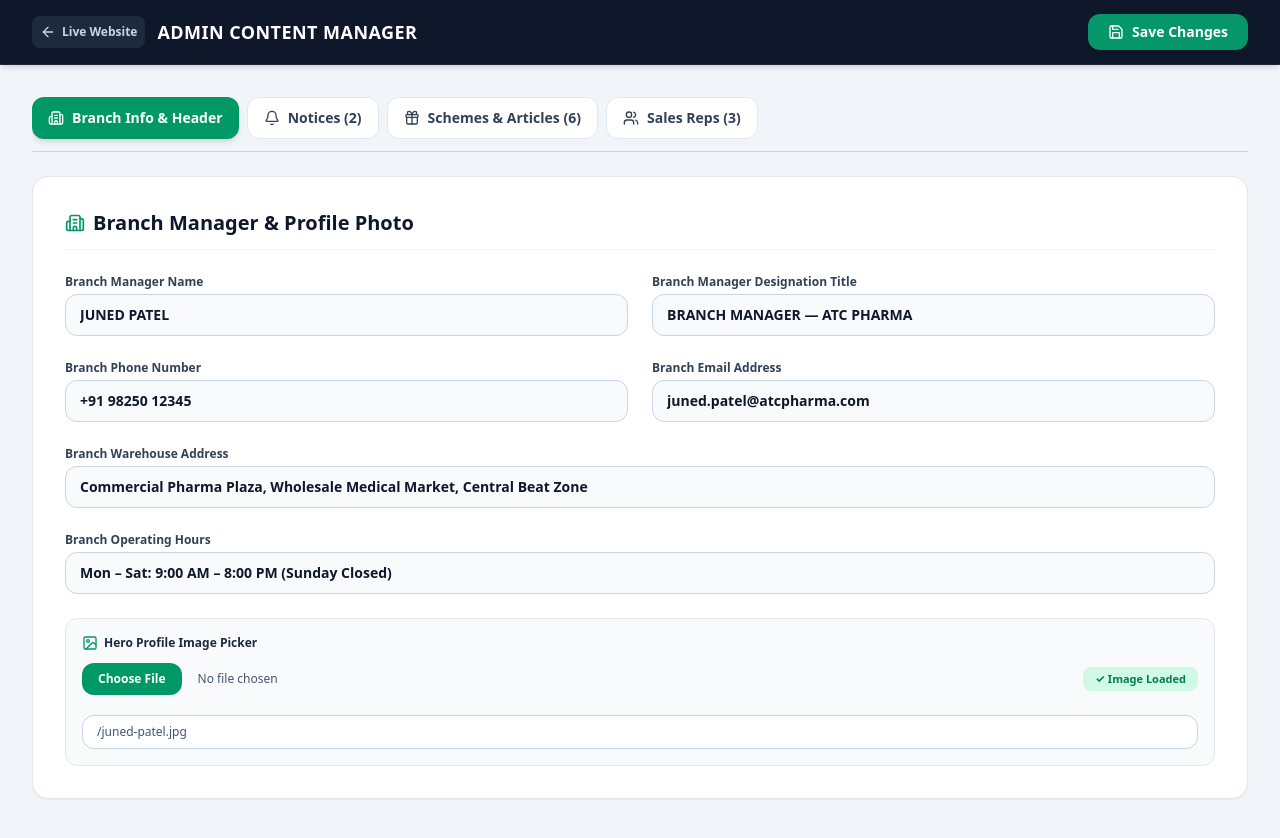
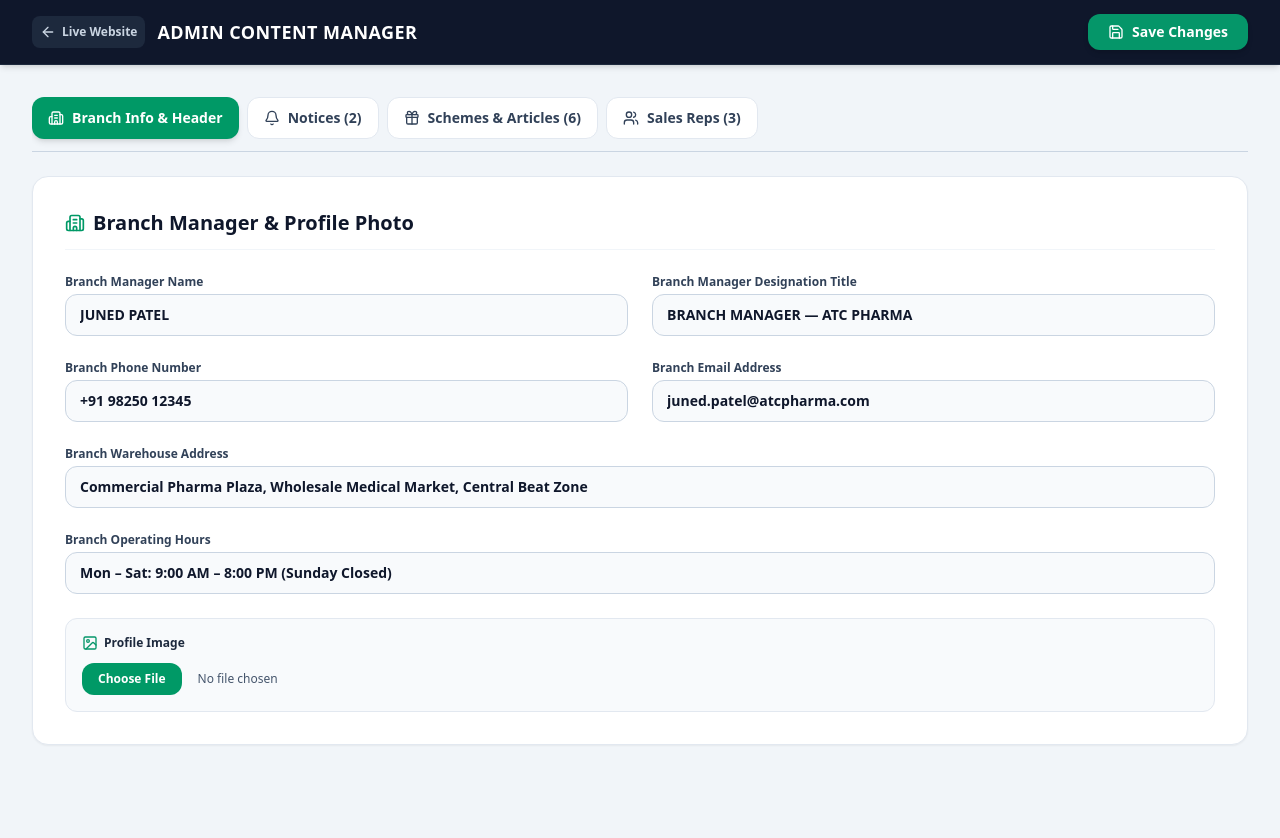
Before and after one commit to junedpharma/portfolio, a Next.js app: page /admin in a window 1280 px wide. Shown: the top 838 px of the page. Built offline with nearby package versions, Linux system fonts and the light colour scheme.

Commit message:
Render clickable top-right PDF icon on notice cards to open PDF directly

```diff
--- a/src/app/admin/page.tsx
+++ b/src/app/admin/page.tsx
@@ -254,7 +254,7 @@ export default function AdminPage() {
         {/* Hero Image File Picker */}
         <div className="sm:col-span-2 p-4 rounded-xl bg-slate-50 border border-slate-200 space-y-3">
           <label className="block text-xs font-extrabold text-slate-800 flex items-center gap-1.5">
-            <ImageIcon className="w-4 h-4 text-[#059669]" /> Hero Profile Image Picker
+            <ImageIcon className="w-4 h-4 text-[#059669]" />Profile Image
           </label>
           <div className="flex flex-col sm:flex-row items-stretch sm:items-center gap-3">
             <input
@@ -263,19 +263,7 @@ export default function AdminPage() {
               onChange={handleHeroImageUpload}
               className="block w-full text-xs text-slate-600 file:mr-4 file:py-2 file:px-4 file:rounded-xl file:border-0 file:text-xs file:font-bold file:bg-emerald-600 file:text-white hover:file:bg-emerald-700 cursor-pointer"
             />
-            {formData.branchInfo.heroImage && (
-              <span className="text-[11px] font-bold text-emerald-700 bg-emerald-100 px-3 py-1 rounded-lg shrink-0 text-center">
-                ✓ Image Loaded
-              </span>
-            )}
           </div>
-          <input
-            type="text"
-            value={formData.branchInfo.heroImage}
-            onChange={(e) => handleBranchChange('heroImage', e.target.value)}
-            placeholder="Or enter image URL path (/juned-patel.jpg)"
-            className="w-full bg-white border border-slate-300 rounded-xl px-3.5 py-2 text-xs font-medium text-slate-600 mt-2"
-          />
         </div>
       </div>
     </div>
@@ -342,7 +330,7 @@ export default function AdminPage() {
             {/* Notice PDF File Upload */}
             <div className="p-3.5 rounded-xl bg-slate-50 border border-slate-200 space-y-2">
               <label className="block text-xs font-extrabold text-slate-800 flex items-center gap-1.5">
-                <FileText className="w-4 h-4 text-rose-600" /> Notice PDF Attachment
+                <FileText className="w-4 h-4 text-rose-600" /> PDF Attachment
               </label>
               <input
                 type="file"
@@ -584,41 +572,37 @@ export default function AdminPage() {
         <div className="hidden sm:flex overflow-x-auto gap-2 border-b border-slate-300 pb-3 mb-6 scrollbar-none">
           <button
             onClick={() => setActiveTab('branch')}
-            className={`whitespace-nowrap px-4 py-2.5 rounded-xl font-bold text-sm flex items-center gap-2 transition-all cursor-pointer ${
-              activeTab === 'branch'
+            className={`whitespace-nowrap px-4 py-2.5 rounded-xl font-bold text-sm flex items-center gap-2 transition-all cursor-pointer ${activeTab === 'branch'
                 ? 'bg-emerald-600 text-white shadow-md'
                 : 'bg-white text-slate-700 hover:bg-slate-200 border border-slate-200'
-            }`}
+              }`}
           >
             <Building2 className="w-4 h-4" /> Branch Info & Header
           </button>
           <button
             onClick={() => setActiveTab('notices')}
-            className={`whitespace-nowrap px-4 py-2.5 rounded-xl font-bold text-sm flex items-center gap-2 transition-all cursor-pointer ${
-              activeTab === 'notices'
+            className={`whitespace-nowrap px-4 py-2.5 rounded-xl font-bold text-sm flex items-center gap-2 transition-all cursor-pointer ${activeTab === 'notices'
                 ? 'bg-emerald-600 text-white shadow-md'
                 : 'bg-white text-slate-700 hover:bg-slate-200 border border-slate-200'
-            }`}
+              }`}
           >
             <Bell className="w-4 h-4" /> Notices ({formData.notices.length})
           </button>
           <button
             onClick={() => setActiveTab('schemes')}
-            className={`whitespace-nowrap px-4 py-2.5 rounded-xl font-bold text-sm flex items-center gap-2 transition-all cursor-pointer ${
-              activeTab === 'schemes'
+            className={`whitespace-nowrap px-4 py-2.5 rounded-xl font-bold text-sm flex items-center gap-2 transition-all cursor-pointer ${activeTab === 'schemes'
                 ? 'bg-emerald-600 text-white shadow-md'
                 : 'bg-white text-slate-700 hover:bg-slate-200 border border-slate-200'
-            }`}
+              }`}
           >
             <Gift className="w-4 h-4" /> Schemes & Articles ({formData.schemes.length})
           </button>
           <button
             onClick={() => setActiveTab('sales')}
-            className={`whitespace-nowrap px-4 py-2.5 rounded-xl font-bold text-sm flex items-center gap-2 transition-all cursor-pointer ${
-              activeTab === 'sales'
+            className={`whitespace-nowrap px-4 py-2.5 rounded-xl font-bold text-sm flex items-center gap-2 transition-all cursor-pointer ${activeTab === 'sales'
                 ? 'bg-emerald-600 text-white shadow-md'
                 : 'bg-white text-slate-700 hover:bg-slate-200 border border-slate-200'
-            }`}
+              }`}
           >
             <Users className="w-4 h-4" /> Sales Reps ({formData.salesTeam.length})
           </button>
--- a/src/components/NoticesSection.tsx
+++ b/src/components/NoticesSection.tsx
@@ -1,7 +1,7 @@
 'use client';
 
 import React from 'react';
-import { PackageCheck, AlertTriangle, Sparkles, FileText, Download } from 'lucide-react';
+import { PackageCheck, AlertTriangle, Sparkles, FileText } from 'lucide-react';
 import { ScrollReveal } from '@/components/ScrollReveal';
 import { useContent } from '@/context/ContentContext';
 
@@ -29,7 +29,7 @@ export const NoticesSection: React.FC = () => {
               }`}
             >
               <div className="space-y-4">
-                <div className="flex items-center justify-between flex-wrap gap-2">
+                <div className="flex items-center justify-between gap-2">
                   <span
                     className={`px-4 py-1.5 rounded-full text-xs font-black uppercase tracking-wider text-white shadow-xs flex items-center gap-2 ${
                       notice.type === 'holiday' ? 'bg-amber-500' : 'bg-teal-600'
@@ -43,11 +43,18 @@ export const NoticesSection: React.FC = () => {
                     {notice.badgeText}
                   </span>
 
-                  {/* Red PDF Icon Badge if PDF Attached */}
+                  {/* Top Right Clickable PDF Icon Button */}
                   {notice.pdfUrl && (
-                    <span className="px-3 py-1 rounded-full text-xs font-black bg-rose-600 text-white flex items-center gap-1.5 shadow-xs">
-                      <FileText className="w-3.5 h-3.5" /> PDF ATTACHED
-                    </span>
+                    <a
+                      href={notice.pdfUrl}
+                      target="_blank"
+                      rel="noopener noreferrer"
+                      title={notice.pdfName ? `Open ${notice.pdfName}` : "Open PDF Attachment"}
+                      className="p-2 rounded-xl bg-rose-600 hover:bg-rose-700 text-white shadow-md hover:scale-110 transition-all flex items-center gap-1.5 text-xs font-bold cursor-pointer"
+                    >
+                      <FileText className="w-4 h-4" />
+                      <span className="hidden sm:inline">PDF</span>
+                    </a>
                   )}
                 </div>
 
@@ -59,23 +66,6 @@ export const NoticesSection: React.FC = () => {
                 <p className="text-sm sm:text-base text-slate-800 leading-relaxed font-semibold">
                   {notice.description}
                 </p>
-
-                {/* PDF Viewer / Download Button */}
-                {notice.pdfUrl && (
-                  <div className="pt-3 border-t border-slate-200/80">
-                    <a
-                      href={notice.pdfUrl}
-                      download={notice.pdfName || `${notice.title}.pdf`}
-                      target="_blank"
-                      rel="noopener noreferrer"
-                      className="inline-flex items-center gap-2 px-4 py-2.5 rounded-xl bg-rose-600 hover:bg-rose-700 text-white font-black text-xs sm:text-sm shadow-md hover:shadow-lg transition-all cursor-pointer"
-                    >
-                      <FileText className="w-4 h-4" />
-                      <span>View & Download PDF ({notice.pdfName || 'Notice Circular'})</span>
-                      <Download className="w-3.5 h-3.5 ml-1" />
-                    </a>
-                  </div>
-                )}
               </div>
             </div>
           </ScrollReveal>
```
